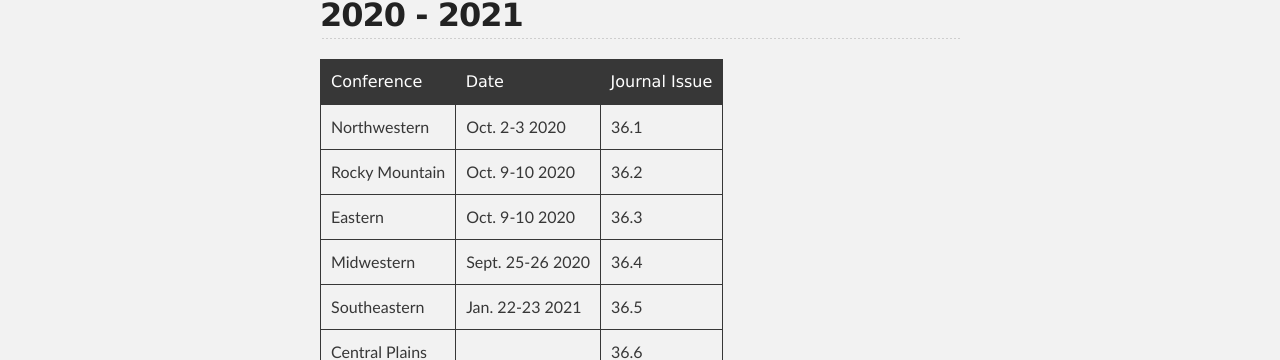
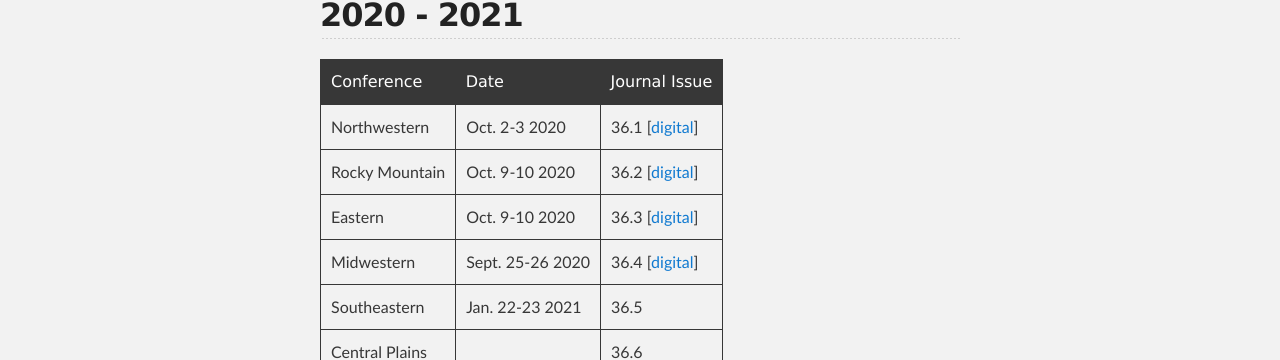
Before and after one commit to ccsc-journal/ccsc-editor, a Jekyll site: the page built from docs/index.md, in a window 1280 px wide. Shown: the part 712-1072 px from the top of the page. Built offline with Jekyll 4.4.1, drawn with Linux system fonts in a browser that asks for light colours; our own code applies the rules of GitHub Pages for plain Markdown files.

Commit message:
add fall 2020 digital journal issues

```diff
--- a/docs/index.md
+++ b/docs/index.md
@@ -18,10 +18,10 @@ Sciences in Colleges" according to the following schedule.
 
 | Conference | Date | Journal Issue |
 |:-------------|:------------------|:------|
-| Northwestern | Oct. 2-3 2020| 36.1 |
-| Rocky Mountain | Oct. 9-10 2020 | 36.2 |
-| Eastern | Oct. 9-10 2020 | 36.3 |
-| Midwestern | Sept. 25-26 2020 | 36.4 |
+| Northwestern | Oct. 2-3 2020| 36.1 [[digital](http://www.ccsc.org/publications/journals/NW2020.pdf)] |
+| Rocky Mountain | Oct. 9-10 2020 | 36.2 [[digital](http://www.ccsc.org/publications/journals/RM2020.pdf)] |
+| Eastern | Oct. 9-10 2020 | 36.3 [[digital](http://www.ccsc.org/publications/journals/EA2020.pdf)]|
+| Midwestern | Sept. 25-26 2020 | 36.4 [[digital](http://www.ccsc.org/publications/journals/MW2020.pdf)]|
 | Southeastern | Jan. 22-23 2021 | 36.5 |
 | Central Plains |  | 36.6 |
 | South Central |  | 36.7 |
```
